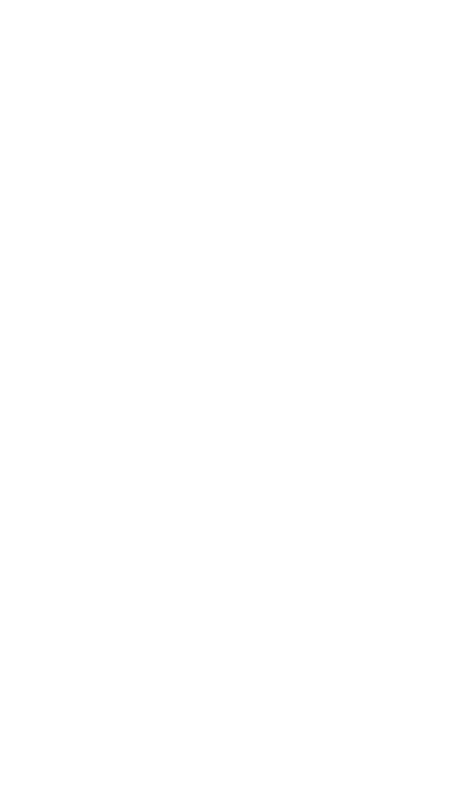
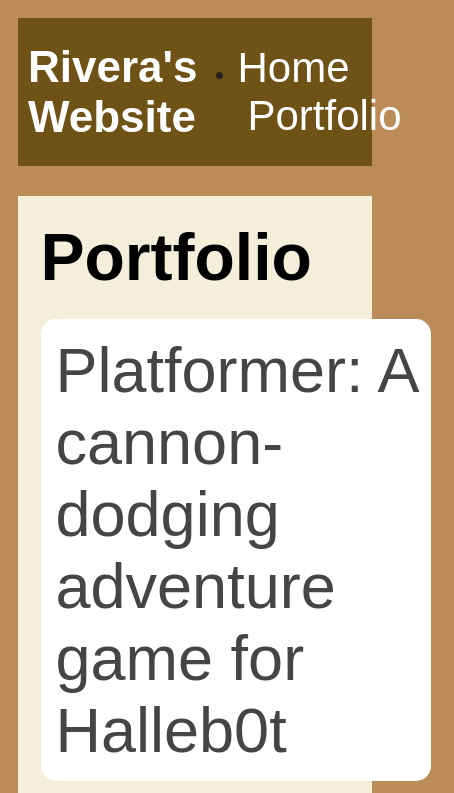
Before and after one commit to rivera497/rivera497.github.io, a plain HTML site: page portfolio.html in a window 390 px wide. Shown: the top 793 px of the page, 454 px wide, since content can reach past the window. Drawn offline with Linux system fonts and the light colour scheme.

Commit message:
add portfolio page to website

```diff
--- a/portfolio.html
+++ b/portfolio.html
@@ -0,0 +1,41 @@
+<!DOCTYPE html>
+<html>
+  <head>
+    <title>Rivera's Website</title>
+     <link rel="stylesheet" href="style.css" />
+  </head>
+
+  <body>
+    <!-- All content goes here -->
+    <div id="all-contents">
+        <nav>
+         <h1>Rivera's Website</h1>
+        <ul id="nav-li">
+          <li>
+        <a href="index.html">Home<a/>
+    </li>
+    <li class="nav-li">
+    <a href="portfolio.html">Portfolio</a>
+        </li>
+        </ul>
+      </nav>
+
+      <main>
+  <div class="content">
+    <h1>Portfolio</h1>
+    <ul id="portfolio">
+<li>
+  <a href="fsd-projects/platformer/">Platformer: A cannon-dodging adventure game for Halleb0t</a>
+</li>
+<li>
+  <a href="fsd-projects/bouncing-box/">Bouncing Box: A fun introduction to web game development</a>
+</li>
+<li>
+  <a href="fsd-projects/circularity/">Circularity: A poetic motion experiment with circles</a>
+</li>
+    </ul>
+  </div>
+        </main>
+    </div>
+  </body>
+</html>
--- a/style.css
+++ b/style.css
@@ -75,3 +75,79 @@ main {
 h2, h3 {
     margin: 0px;
 }
+
+/* Portfolio styles */
+.content h1 {
+  color: black;
+}
+
+#portfolio {
+  list-style-type: none;
+  padding-left: 0;
+}
+
+#portfolio li {
+  background: #fff;
+  padding: 10px;
+  border-radius: 10px;
+  margin-bottom: 10px;
+}
+
+#portfolio li:hover {
+  background: #eee;
+}
+
+#portfolio a {
+  text-decoration: none;
+  color: #454545;
+}
+
+/* responsive web design */
+@media screen and (min-width: 120px) and (max-width: 1080px) {
+  main {
+    height: 100ch;
+    zoom: 1.5;
+    display: grid;
+  }
+
+  h1 {
+    font-size: 44px;
+  }
+
+  h2 {
+    font-size: 42px;
+  }
+
+  h3 {
+    font-size: 36px;
+  }
+
+  #all-contents {
+    height: 100ch;
+    margin: none;
+  }
+
+  a {
+    font-size: 42px;
+  }
+
+  .sidebar {
+    margin-right: 0px;
+    justify-content: center;
+    align-items: center;
+  }
+
+  .sidebar-img {
+    width: 100%;
+  }
+
+  p,
+  li {
+    font-size: 24px;
+  }
+
+  .content {
+    align-content: center;
+    justify-content: center;
+  }
+}
```
Also changed, not shown: index.html (+2 -2 lines).
